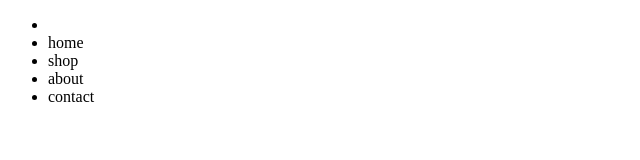
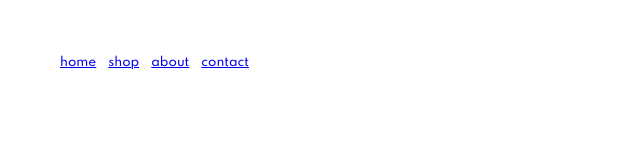
Before and after one commit to mhadzik/room-homepage-master, a website built with webpack: page src/index.html in a window 1280 px wide. Shown: the whole page, without its empty margins (0-640 px from the left). Built offline with nearby package versions, Linux system fonts and the light colour scheme; files whose address does not match are found by name.

Commit message:
Add Header and Nav + basic styles

```diff
--- a/src/index.html
+++ b/src/index.html
@@ -12,15 +12,21 @@
     <section class="header">
       <header>
         <!-- SECTION NAV -->
-        <div class="header__nav">
-          <ul>
+        <div
+          class="
+            header__nav
+            container-fluid
+            flex-row flex-top flex-justify-start
+          "
+        >
+          <ul class="header__nav--list flex">
             <li class="header__nav--logo">
               <img src="../images/logo.svg" alt="" />
             </li>
-            <li class="header__nav--item">home</li>
-            <li class="header__nav--item">shop</li>
-            <li class="header__nav--item">about</li>
-            <li class="header__nav--item">contact</li>
+            <li class="header__nav--item"><a href="/">home</a></li>
+            <li class="header__nav--item"><a href="/">shop</a></li>
+            <li class="header__nav--item"><a href="/">about</a></li>
+            <li class="header__nav--item"><a href="/">contact</a></li>
           </ul>
         </div>
       </header>
--- /dev/null
+++ b/src/style/_grid.scss
@@ -0,0 +1,7 @@
+.container {
+  max-width: 1440px;
+}
+
+.container-fluid {
+  width: 100%;
+}
--- /dev/null
+++ b/src/style/_header.scss
@@ -0,0 +1,13 @@
+.header {
+  &__nav {
+    padding-top: 3em;
+    background: transparent;
+    &--list {
+      list-style-type: none;
+    }
+
+    &--item {
+      margin-left: 1em;
+    }
+  }
+}
--- a/src/style/main.scss
+++ b/src/style/main.scss
@@ -6,3 +6,14 @@
 
 /* ##### FLEXBOX ##### */
 @import "flex";
+
+/* ##### GRID ##### */
+@import "grid";
+
+/* ##### HEADER ##### */
+@import "header";
+
+body {
+  font-family: $font-family;
+  font-size: $font-size;
+}
```
